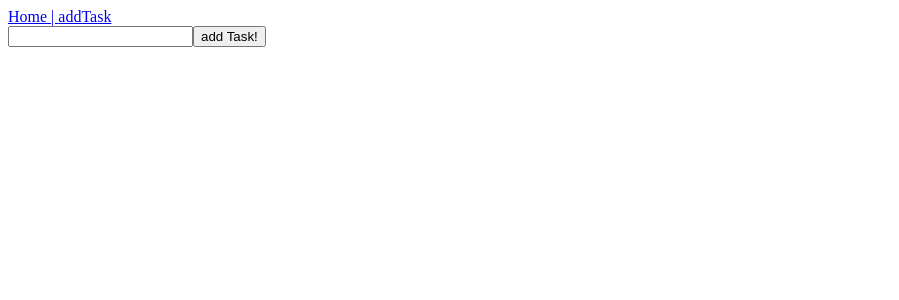
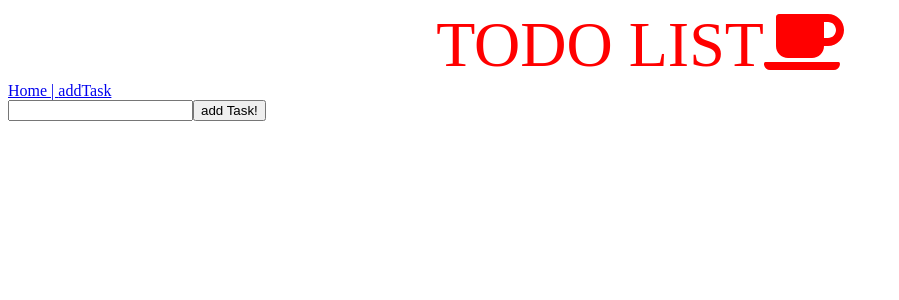
Before and after one commit to WistreHosshii/hacathon_todolList, a React (Vite) app: page /addTask in a window 1280 px wide. Shown: the top 300 px of the page, without its empty margins (0-899 px from the left). Built offline with nearby package versions, Linux system fonts and the light colour scheme; no server answers.

Commit message:
add font awesome

```diff
--- a/package.json
+++ b/package.json
@@ -10,8 +10,12 @@
   "author": "",
   "license": "ISC",
   "dependencies": {
+    "@fortawesome/fontawesome-svg-core": "^1.2.19",
+    "@fortawesome/free-solid-svg-icons": "^5.9.0",
+    "@fortawesome/react-fontawesome": "^0.1.4",
     "@types/node": "^12.0.7",
     "axios": "^0.19.0",
+    "fon": "^0.0.0",
     "react": "^16.8.6",
     "react-dom": "^16.8.6",
     "react-router": "^5.0.1",
--- a/src/App.tsx
+++ b/src/App.tsx
@@ -1,10 +1,18 @@
 import React, { Component } from 'react';
+import { Route, Link } from 'react-router-dom';
+import styled from 'styled-components';
 import TodoList from './component/Table';
 import AddTask from './component/AddTask';
 import { Get, DeleteTask, Post } from './component/axios';
-import { Route, Link } from 'react-router-dom';
+import { FontAwesomeIcon } from '@fortawesome/react-fontawesome';
+import { faCoffee } from '@fortawesome/free-solid-svg-icons';
 
 export type Pages = 'List' | 'AddTask';
+const CustomizedText = styled.div`
+  font-size: 4rem;
+  color: red;
+  text-align: center;
+`;
 
 interface State {
   //page: Pages;
@@ -63,6 +71,11 @@
   render() {
     return (
       <div>
+        <div />
+        <CustomizedText>
+          TODO LIST
+          <FontAwesomeIcon icon={faCoffee} />
+        </CustomizedText>
         <Link to="/">Home | </Link>
         <Link to="/addTask">addTask</Link>
         <Route
--- a/src/Component/Table.tsx
+++ b/src/Component/Table.tsx
@@ -5,11 +5,6 @@
 // import PageButton from './Button';
 // import { Pages } from '../App';
 
-const CustomizedText = styled.div`
-  font-size: 4rem;
-  color: red;
-  text-align: center;
-`;
 const Body = styled.div`
   width: 100%;
   font-size: 1rem;
@@ -49,7 +44,6 @@
   render() {
     return (
       <Body>
-        <CustomizedText>TODO LIST</CustomizedText>
         {/* <Link to="addTask">
           <PageButton changePage={this.props.changePage} page="AddTask"/>
         </Link> */}
```
Also changed, not shown: 1 other file (tests, documents, lock files or other folders).
